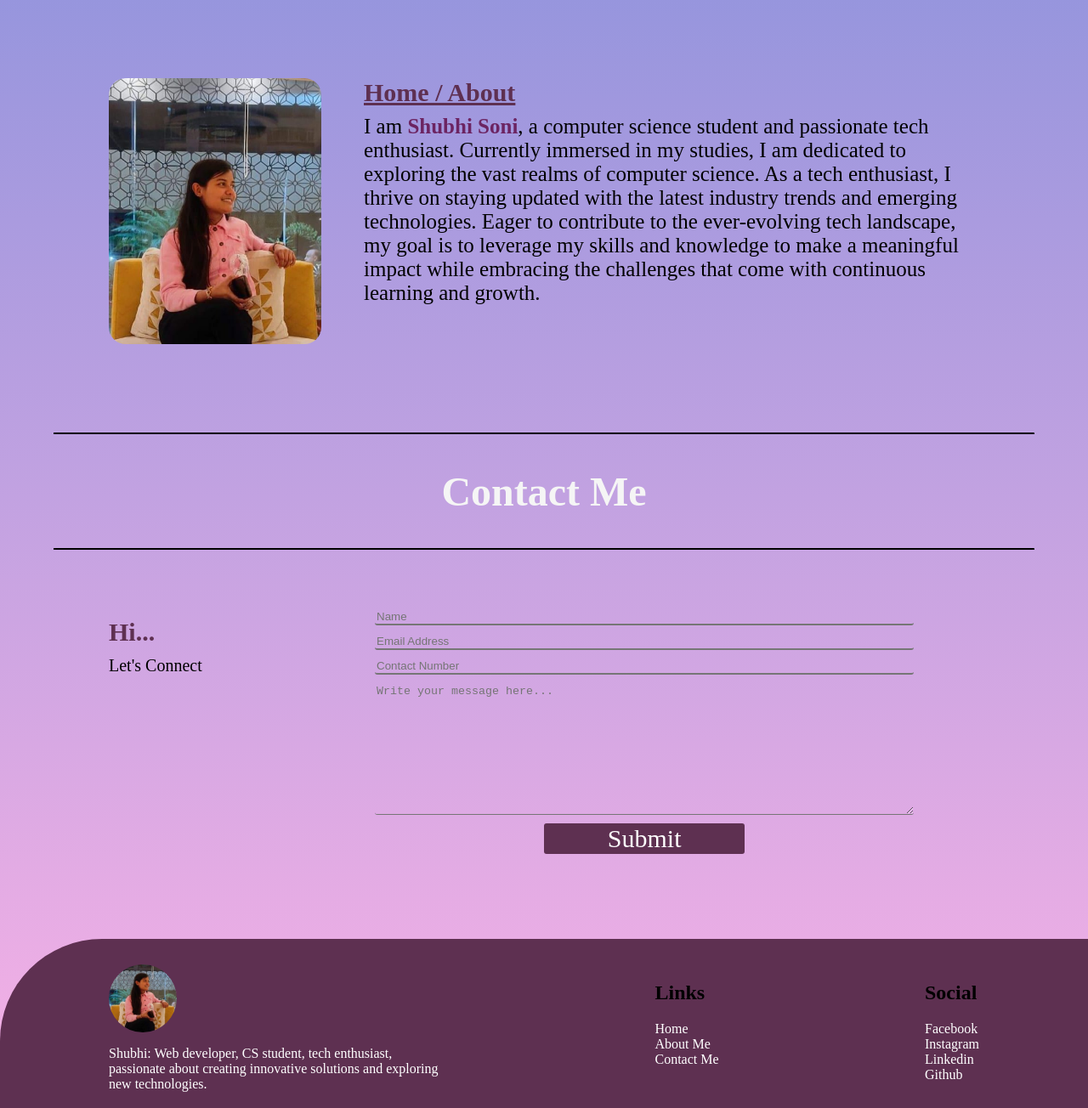
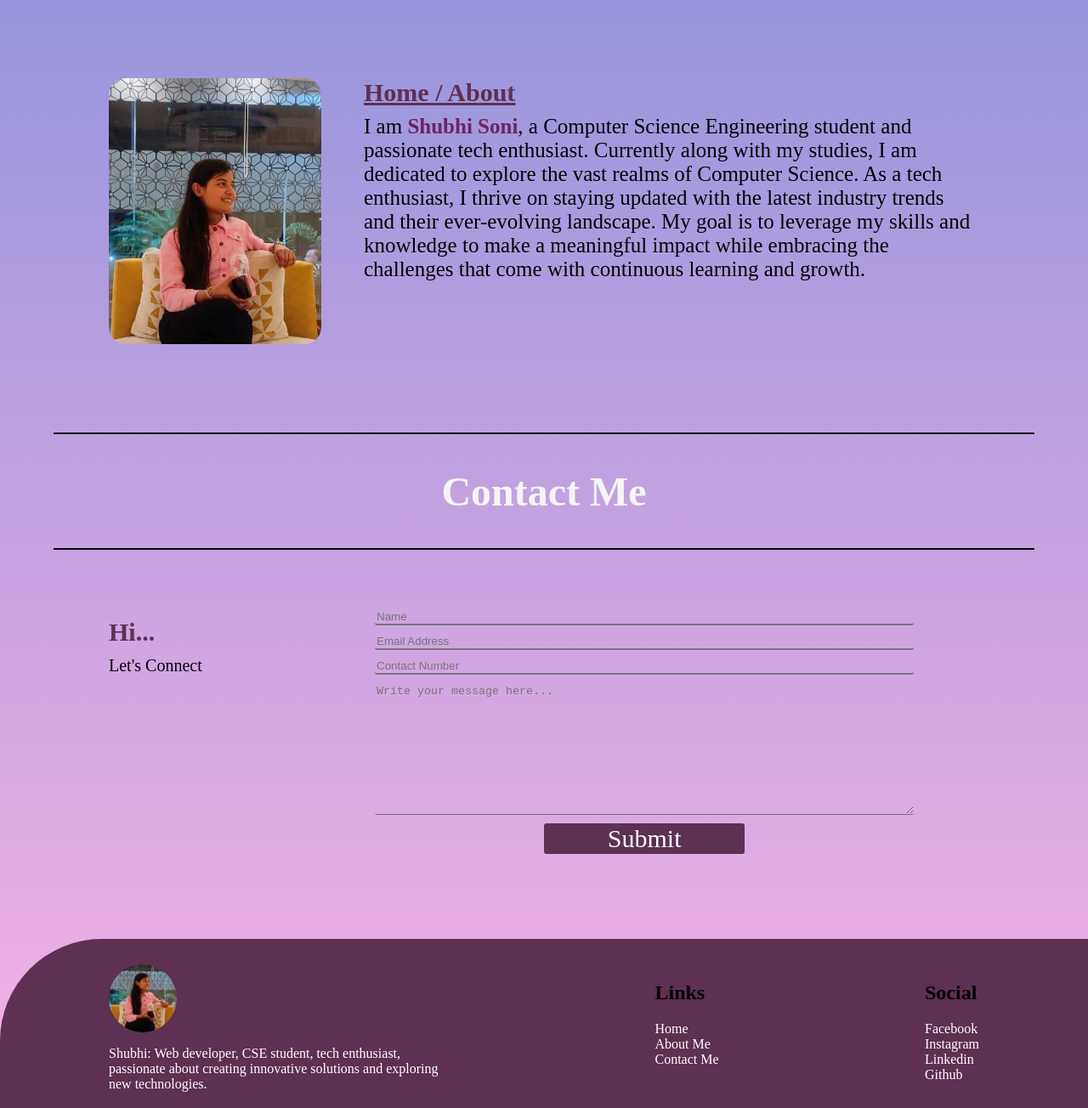
Before and after one commit to shubhisoni13/Portfolio, a plain HTML site: page index.html in a window 1280 px wide. Shown: the part 960-2264 px from the top of the page at 85% size. Drawn offline with nearby package versions, Linux system fonts and the light colour scheme.

Commit message:
Update index.html

```diff
--- a/index.html
+++ b/index.html
@@ -52,12 +52,10 @@
         </div>
         <div class="about-right">
             <h4>Home / About</h4>
-            <p>I am <span style="color: rgb(108, 36, 98); font-weight: 700;">Shubhi Soni</span>, a computer science
-                student and passionate tech enthusiast. Currently immersed in my
-                studies, I am dedicated to exploring the vast realms of computer science. As a tech enthusiast, I thrive
-                on staying updated with the latest industry trends and emerging technologies. Eager to contribute to the
-                ever-evolving tech landscape, my goal is to leverage my skills and knowledge to make a meaningful impact
-                while embracing the challenges that come with continuous learning and growth.</p>
+            <p>I am <span style="color: rgb(108, 36, 98); font-weight: 700;">Shubhi Soni</span>, a Computer Science Engineering
+                student and passionate tech enthusiast. Currently along with my studies, I am dedicated to explore the vast realms of Computer Science.
+                As a tech enthusiast, I thrive on staying updated with the latest industry trends and their ever-evolving landscape.
+                My goal is to leverage my skills and knowledge to make a meaningful impact while embracing the challenges that come with continuous learning and growth.</p>
         </div>
     </section>
 
@@ -91,7 +89,7 @@
     <section class="footer">
         <div class="footer-1">
             <img src="footer.jpg" alt="">
-            <p>Shubhi: Web developer, CS student, tech enthusiast, passionate about creating innovative solutions and exploring new technologies.</p>
+            <p>Shubhi: Web developer, CSE student, tech enthusiast, passionate about creating innovative solutions and exploring new technologies.</p>
         </div>
         <div class="footer-2">
             <h1>Links</h1>
```
